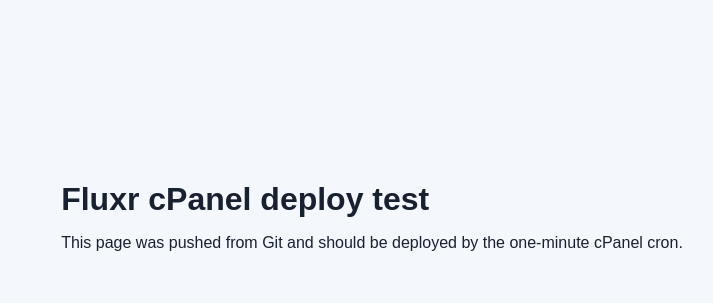
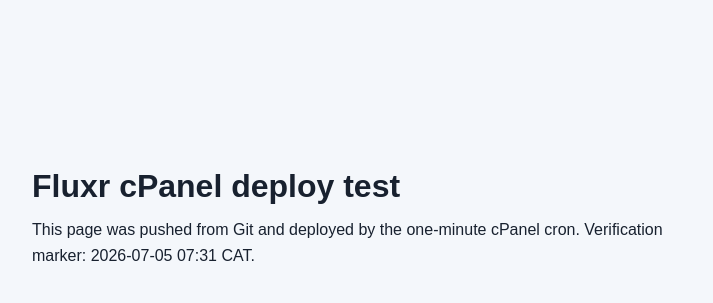
Before and after one commit to joemunapo/fluxr.co.za, a website: page test.html in a window 1280 px wide. Shown: the part 182-485 px from the top of the page, without its empty margins (268-981 px from the left). Drawn offline with Linux system fonts and the light colour scheme.

Commit message:
Update deploy test marker

```diff
--- a/test.html
+++ b/test.html
@@ -34,7 +34,7 @@
   <body>
     <main>
       <h1>Fluxr cPanel deploy test</h1>
-      <p>This page was pushed from Git and should be deployed by the one-minute cPanel cron.</p>
+      <p>This page was pushed from Git and deployed by the one-minute cPanel cron. Verification marker: 2026-07-05 07:31 CAT.</p>
     </main>
   </body>
 </html>
```
